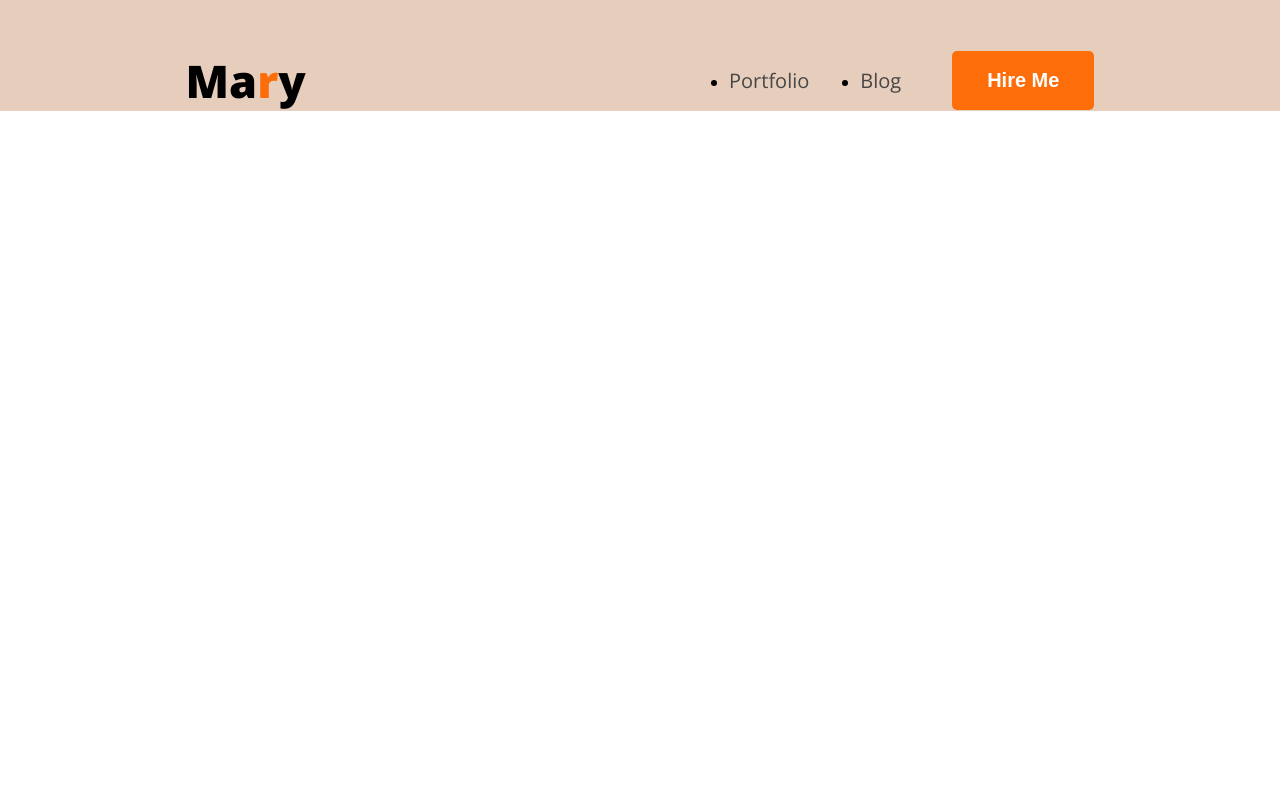
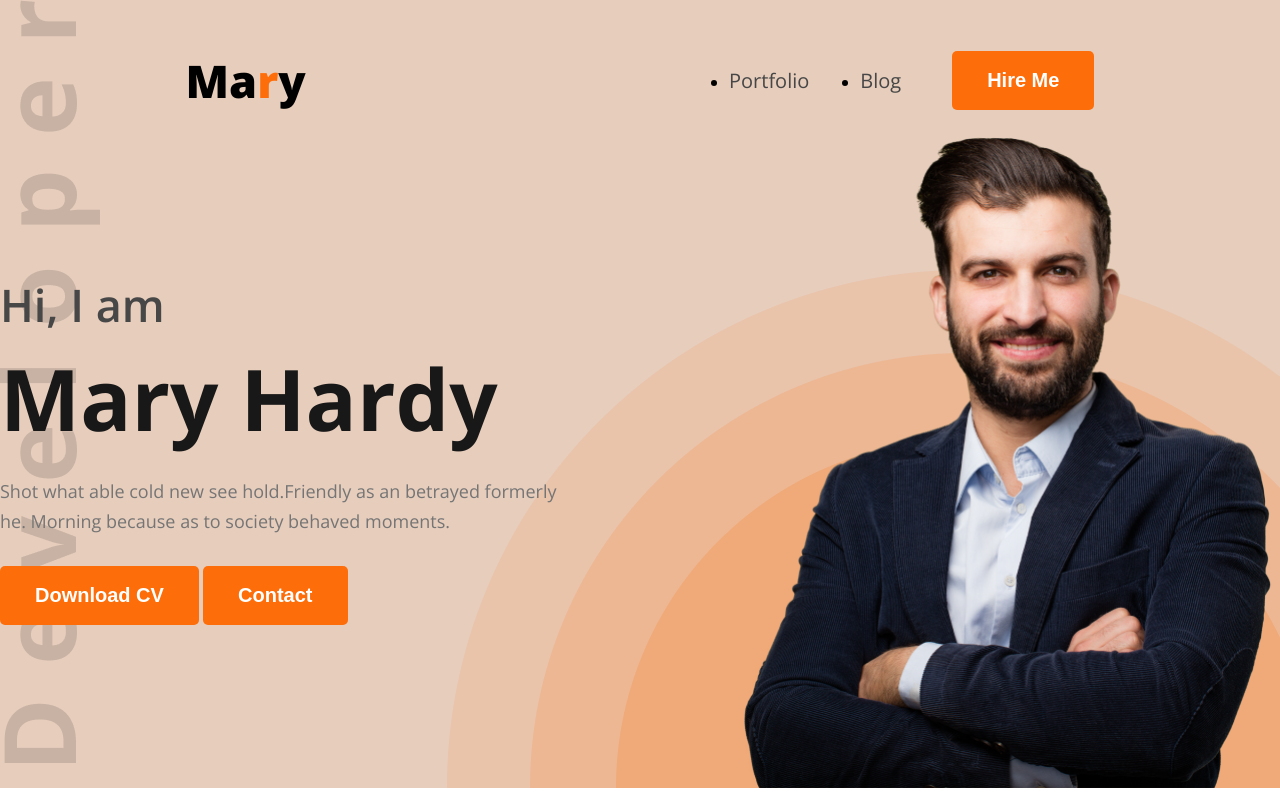
Before and after one commit to SumaiyaTabassum168/Portfolio, a plain HTML site: page index.html in a window 1280 px wide. Drawn offline with nearby package versions, Linux system fonts and the light colour scheme.

Commit message:
header designed according to figma

```diff
--- a/index.html
+++ b/index.html
@@ -24,6 +24,18 @@
    <button class="btn">Hire Me</button>
 </ul>
     </nav>
+    <section id="banner">
+       <div class="banner-content">
+         <h2>Hi, I am</h2>
+         <h1>Mary Hardy</h1>
+         <p>Shot what able cold new see hold.Friendly as an betrayed formerly he. Morning because as to society behaved moments.</p>
+         <button class="btn">Download CV</button>
+         <button class="btn">Contact</button>
+       </div>
+       <div class="banner-image">
+         <img src="images/hardy.png" alt="Mary Hardy">
+       </div>
+    </section>
    </header>
 </body>
 </html>
--- a/styles/portfolio.css
+++ b/styles/portfolio.css
@@ -26,10 +26,14 @@
   font-size: 20px;
   font-weight: bold;
   color: white;
+  cursor: pointer;
 
 }
 header {
   background-color: #e7cdbc;
+  background:url("../images/developer.png") , url("../images/header_bg.png") , #e7cdbc ;
+  background-position: top left, bottom right;
+  background-repeat: no-repeat;
   padding-top: 50px;
 
 }
@@ -51,3 +55,39 @@ nav .menu a {
     color: #474747;
     text-decoration: none;
 }
+
+#banner {
+
+   margin: 47 px 38px 0 230px;
+   display: flex;
+   justify-content: space-between;
+   align-items: center;
+
+}
+#banner .banner-content{
+    max-width: 580px;
+}
+#banner .banner-content h2 {
+    font-size: 45px;
+    font-weight: 600;
+    color: #474747;
+    margin-bottom: 5px;
+}
+#banner .banner-content h1 {
+    font-size: 85px;
+    font-weight: bold;
+    color: #181818;
+    margin-bottom: 20px;
+
+}
+#banner .banner-content p {
+    font-size: 18px;
+    color: #757575;
+    line-height: 30px;
+    margin-bottom: 30px;
+}
+#banner .banner-image img {
+    width: 585px;
+    vertical-align: middle;
+
+}
```
